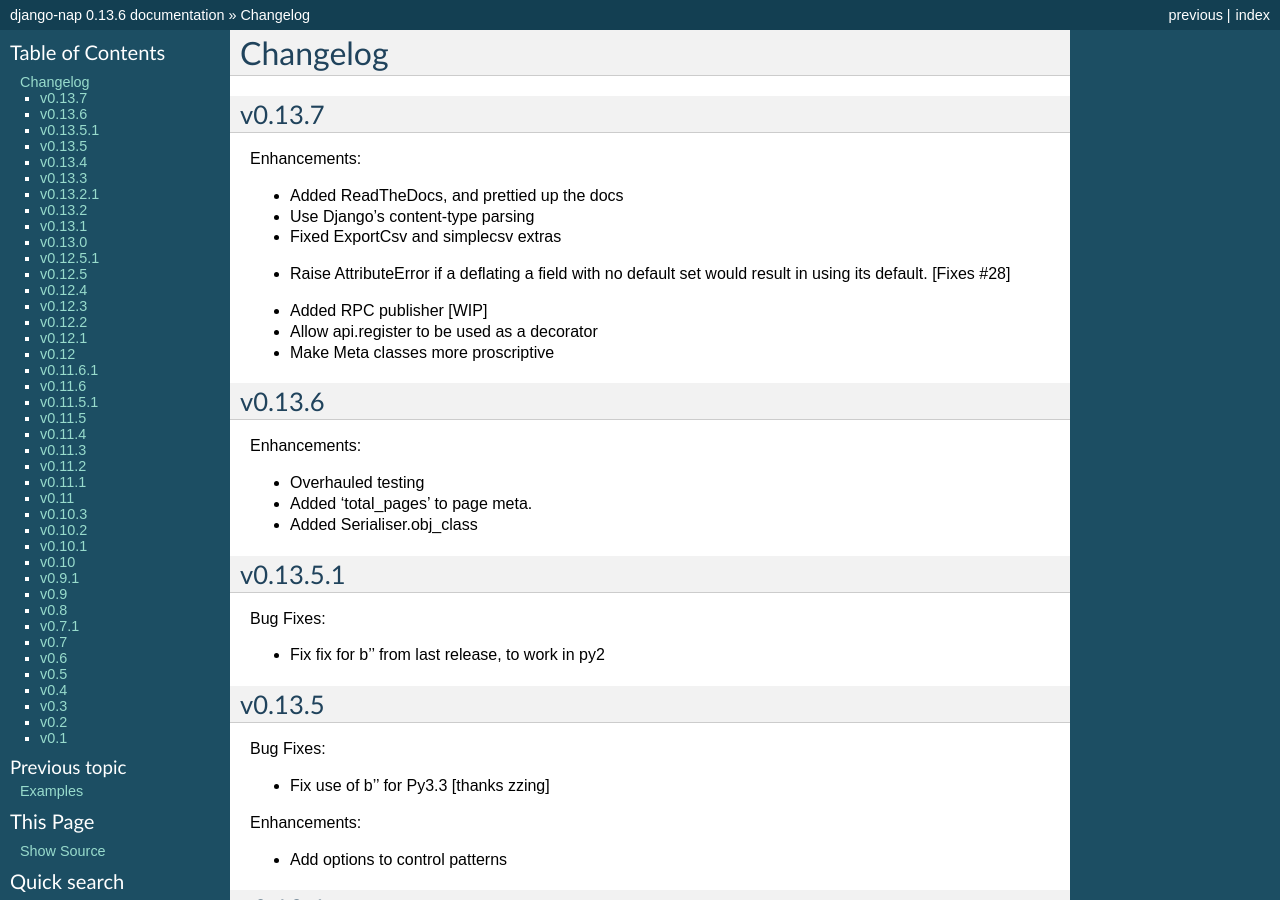
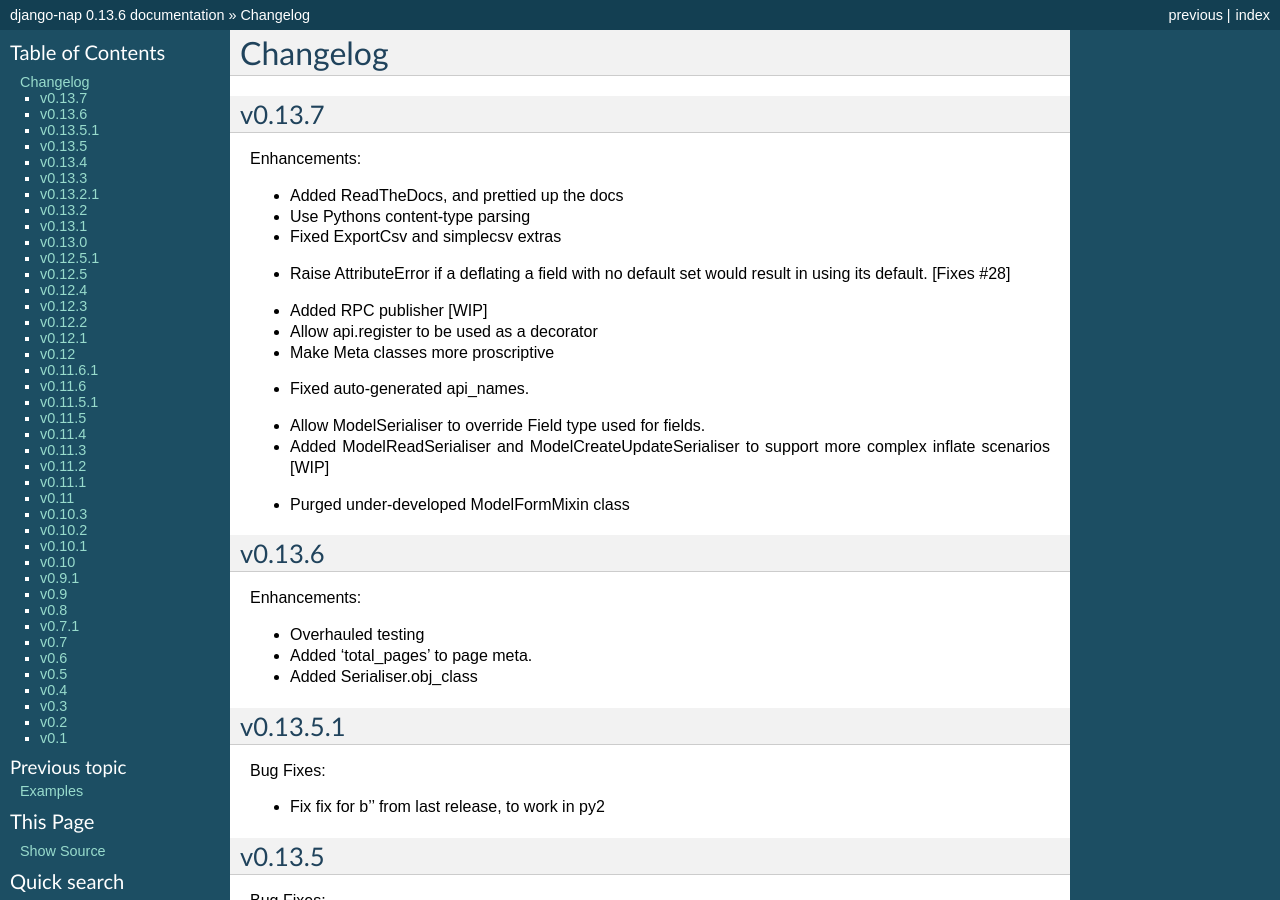
Before and after one commit to funkybob/django-nap, a Sphinx documentation site: the page built from docs/changelog.rst, in a window 1280 px wide and 900 px high. Built offline with Sphinx 7.4.7, drawn with Linux system fonts in a browser that asks for light colours.

Commit message:
Updated changelog

```diff
--- a/docs/changelog.rst
+++ b/docs/changelog.rst
@@ -8,13 +8,16 @@
 Enhancements:
 
 + Added ReadTheDocs, and prettied up the docs
-+ Use Django's content-type parsing
++ Use Pythons content-type parsing
 + Fixed ExportCsv and simplecsv extras
 - Raise AttributeError if a deflating a field with no default set would result in using its default. [Fixes #28]
 + Added RPC publisher [WIP]
 + Allow api.register to be used as a decorator
 + Make Meta classes more proscriptive
-
+- Fixed auto-generated api_names.
++ Allow ModelSerialiser to override Field type used for fields.
++ Added ModelReadSerialiser and ModelCreateUpdateSerialiser to support more complex inflate scenarios [WIP]
+- Purged under-developed ModelFormMixin class
 
 v0.13.6
 =======
```
